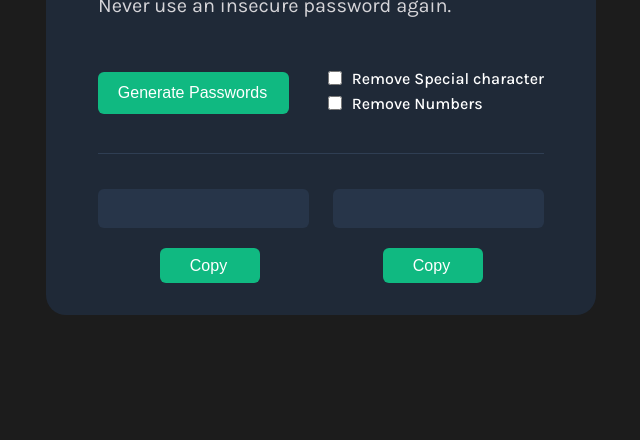
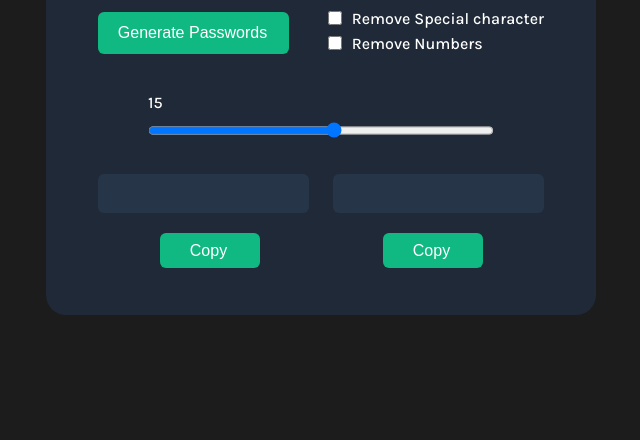
Before and after one commit to AndresEstebanGonzalez/PasswordGenerator, a plain HTML site: page index.html in a window 1280 px wide. Shown: the part 360-800 px from the top of the page, without its empty margins (319-959 px from the left). Drawn offline with Linux system fonts and the light colour scheme.

Commit message:
Password range bar. Length.

```diff
--- a/index.html
+++ b/index.html
@@ -16,15 +16,30 @@
           <h2 class="phrase">Never use an insecure password again.</h2>
         </div>
         <div class="middle-sector">
-            <div class="top-middle-sector">
-          <button class="generate-passwords" id="generatePasswords">
-            Generate Passwords
-          </button>
-          <div class="checkboxes-sector">
-            <div class="checkbox-container"><input id="removeSpecialChar" type="checkbox">Remove Special character</input></div>
-            <div class="checkbox-container"><input id="removeNumberChar" type="checkbox">Remove Numbers</input></div>
-          </div></div>
-          <div class="line"></div>
+          <div class="top-middle-sector">
+            <button class="generate-passwords" id="generatePasswords">
+              Generate Passwords
+            </button>
+            <div class="checkboxes-sector">
+              <div class="checkbox-container">
+                <input id="removeSpecialChar" type="checkbox" />Remove Special
+                character
+              </div>
+              <div class="checkbox-container">
+                <input id="removeNumberChar" type="checkbox" />Remove Numbers
+              </div>
+            </div>
+          </div>
+          <div class="input-range-div">
+            <div class="input-display" id="inputDisplay">15</div>
+            <input
+              type="range"
+              min="2"
+              max="15"
+              class="line"
+              id="passwordLength"
+            />
+          </div>
         </div>
         <div class="bottom-sector">
           <p class="output" id="outputLeft"></p>
--- a/script.js
+++ b/script.js
@@ -11,6 +11,10 @@ let removeSpecialCheckBox = document.getElementById("removeSpecialChar");
 removeSpecialCheckBox.checked === false;
 let removeNumberCheckBox = document.getElementById("removeNumberChar");
 removeNumberCheckBox === false;
+
+//Password length
+const passwordLengthRange = document.getElementById("passwordLength");
+const passwordLengthDisplay = document.getElementById("inputDisplay");
 
 const characters = [
   "A",
@@ -168,9 +172,15 @@ function randomValue() {
   return randomCharacters;
 }
 
+//Password length display
+passwordLengthRange.addEventListener("input", () => {
+  passwordLengthDisplay.textContent = passwordLengthRange.value;
+});
+
 // Password generator
 function passwordOutput() {
-  const passwordLength = 10;
+  const passworldLengthValue = passwordLengthRange.value;
+  const passwordLength = passworldLengthValue;
 
   for (let i = 0; i < passwordLength; i++) {
     // Left output password
--- a/style.scss
+++ b/style.scss
@@ -31,7 +31,7 @@ body {
     border-radius: 2rem;
 
     .top-sector {
-      margin: 11.5rem 12.6rem 0 5.2rem;
+      margin: 5.5rem 12.6rem 0 5.2rem;
 
       .title-sentence-white {
         margin-bottom: 1rem;
@@ -90,10 +90,24 @@ body {
           }
         }
       }
-      .line {
-        width: 44.6rem;
-        margin-top: 3.5rem;
-        border-bottom: 0.1rem solid $fine-blue;
+      .input-range-div {
+        @include flex($direction: column);
+
+        margin-top: 2.5rem;
+        color: $white;
+        font-size: 1.6rem;
+        font-weight: 500;
+
+        .input-display {
+          align-self: flex-start;
+          margin: 1rem 0rem 1rem 5rem;
+        }
+        input[type="range"] {
+          width: 34.6rem;
+          border-bottom: 0.1rem solid $fine-blue;
+
+          background-color: $green1;
+        }
       }
     }
 
```
Also changed, not shown: style.css, 1 other file.
